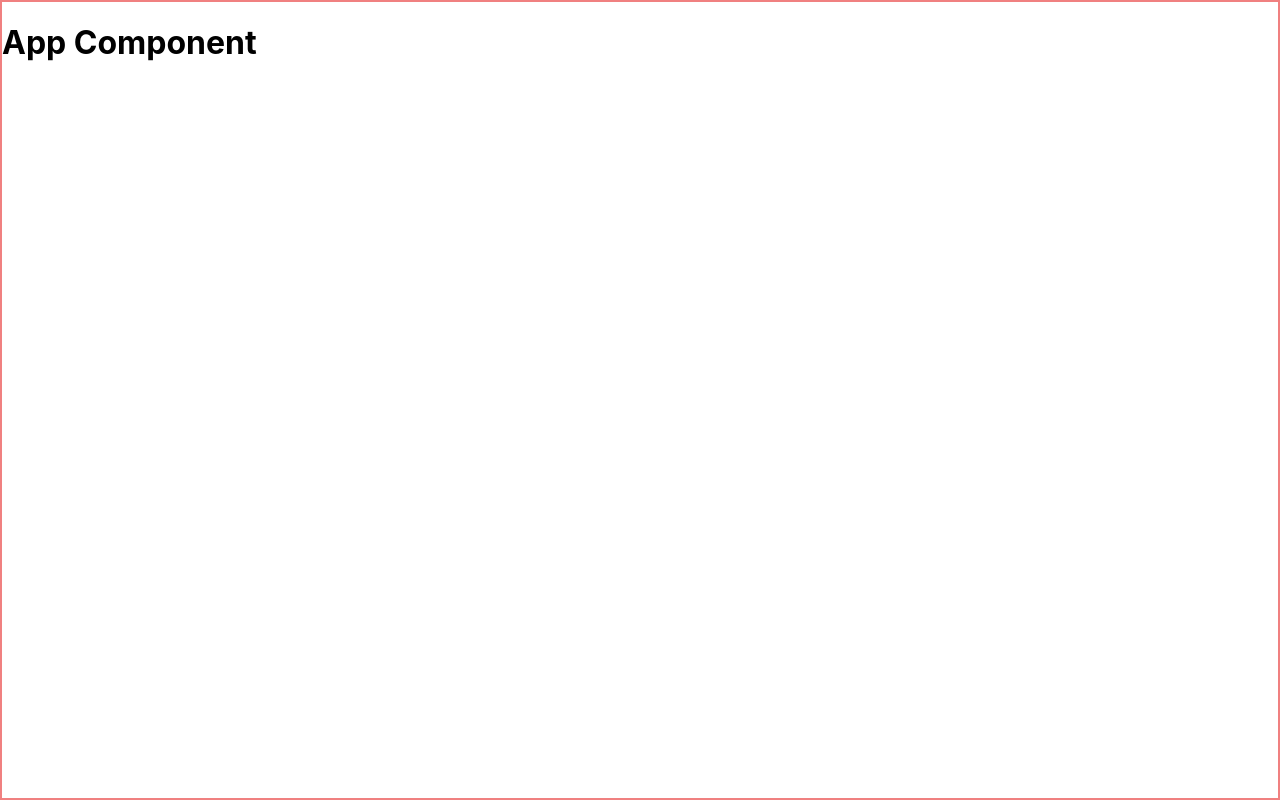
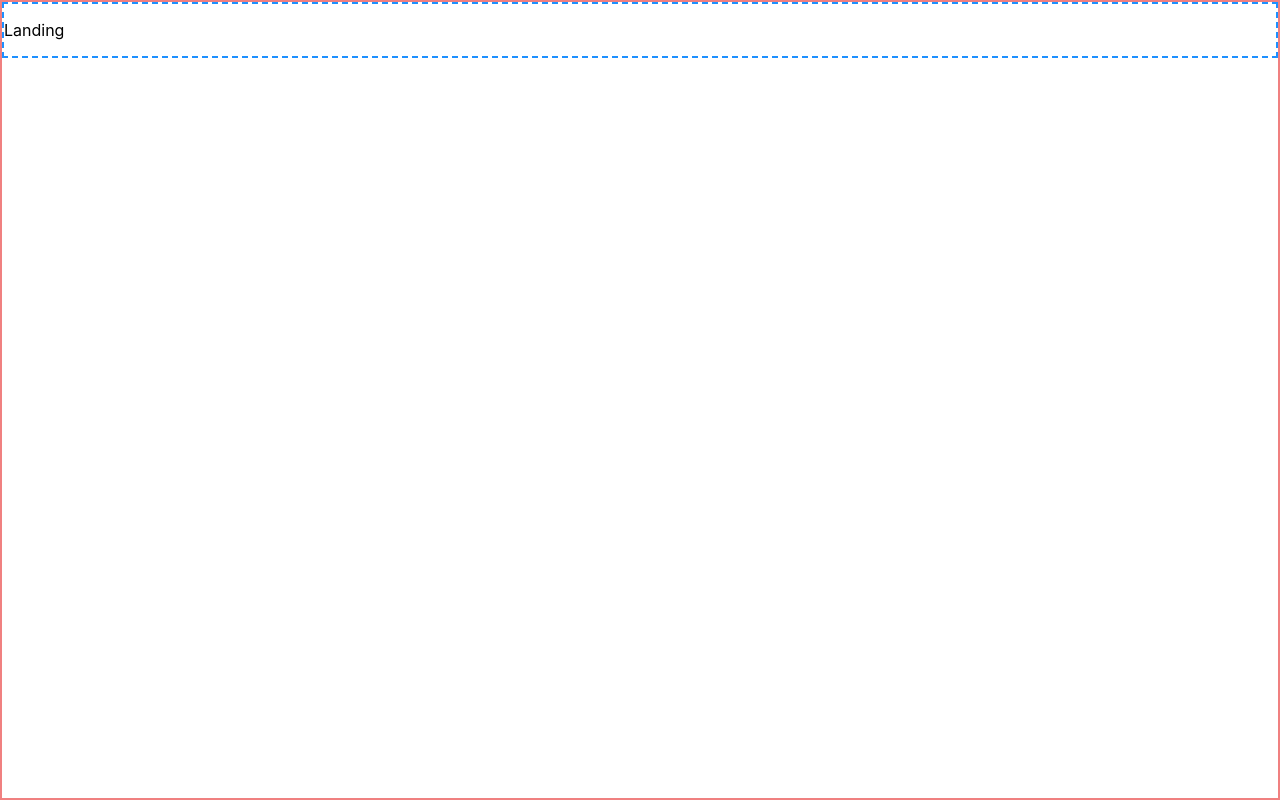
Before and after one commit to recondesigns/self-portfolio, a React (Create React App) app: page / in a window 1280 px wide. Built offline with nearby package versions, Linux system fonts and the light colour scheme.

Commit message:
Created Landing Component
Created Landing component.

```diff
--- a/src/App.js
+++ b/src/App.js
@@ -1,5 +1,6 @@
 import React from 'react'
 import styled from 'styled-components'
+import Landing from './pages/Landing'
 
 const AppContainer = styled.div`
   box-sizing: border-box;
@@ -11,7 +12,7 @@ const AppContainer = styled.div`
 export default function App() {
   return (
     <AppContainer>
-      <h1>App Component</h1>
+      <Landing />
     </AppContainer>
   )
 }
--- /dev/null
+++ b/src/pages/Landing.js
@@ -0,0 +1,14 @@
+import React from 'react'
+import styled from 'styled-components'
+
+const LandingContainer = styled.div`
+    border: 2px dashed dodgerblue;
+`
+
+export default function Landing() {
+    return (
+        <LandingContainer>
+            <p>Landing</p>
+        </LandingContainer>
+    )
+}
```
Also changed, not shown: 1 other file (tests, documents, lock files or other folders).
